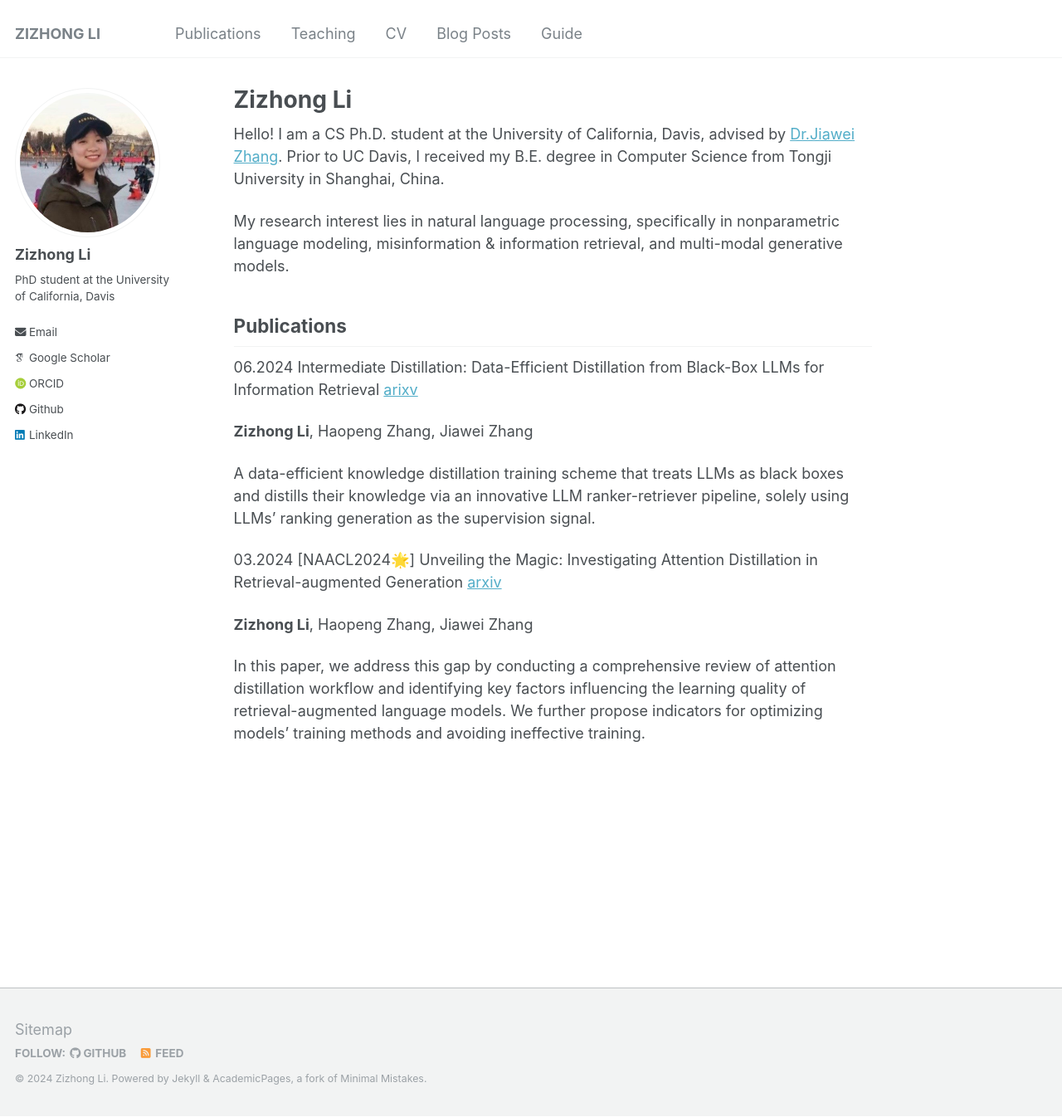
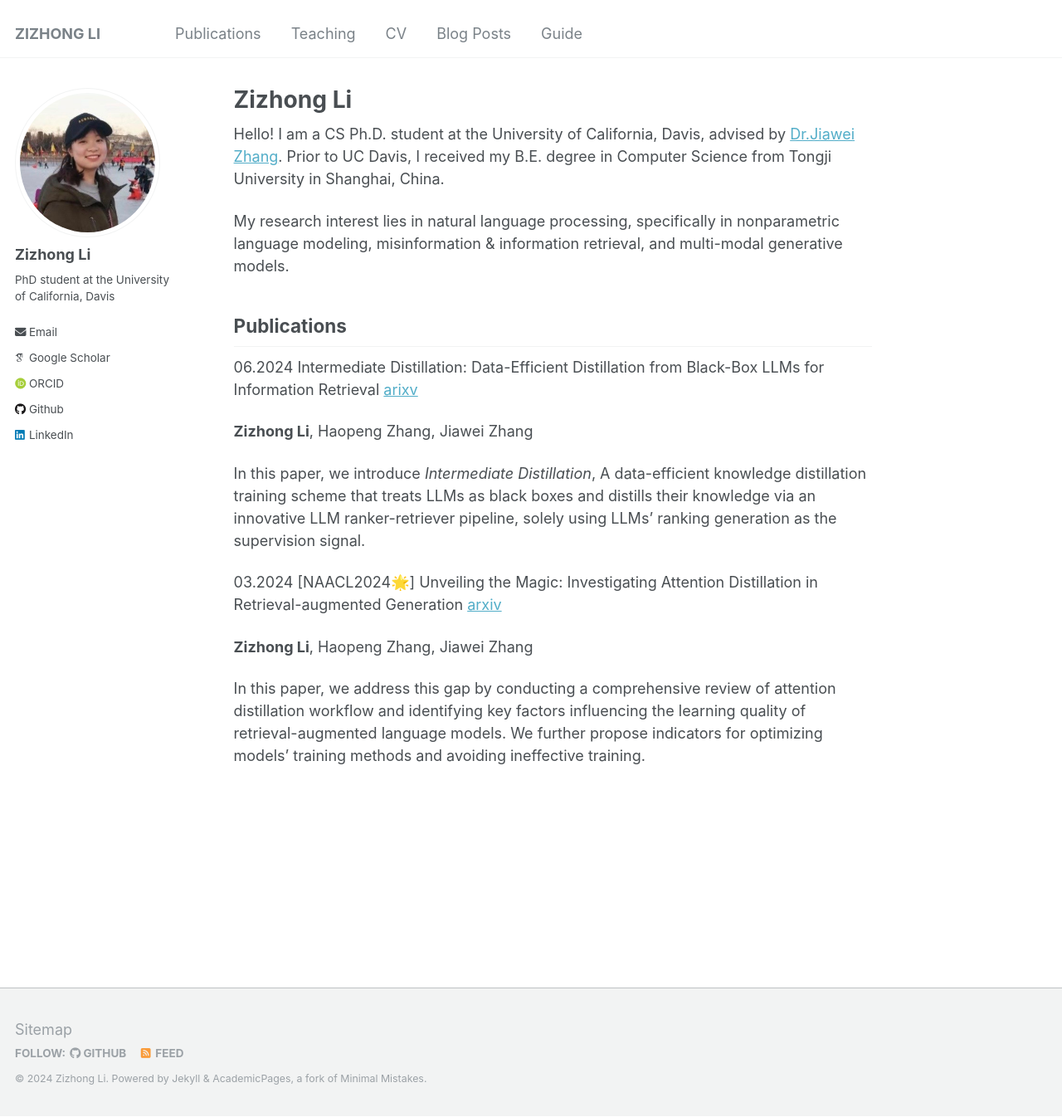
Before and after one commit to lizizhong/lizizhong.github.io, a Jekyll site: the page built from _pages/about.md, in a window 1280 px wide and 1346 px high. Shown: the whole window at 83% size. Built offline with Jekyll 4.4.1, drawn with Linux system fonts in a browser that asks for light colours; some web fonts are replaced.

Commit message:
Update about.md

```diff
--- a/_pages/about.md
+++ b/_pages/about.md
@@ -18,7 +18,7 @@ Publications
 
   **Zizhong Li**, Haopeng Zhang, Jiawei Zhang
 
-  A data-efficient knowledge distillation training scheme that treats LLMs as black boxes and distills their knowledge via an innovative LLM ranker-retriever pipeline, solely using LLMs' ranking generation as the supervision signal.
+  In this paper, we introduce *Intermediate Distillation*, A data-efficient knowledge distillation training scheme that treats LLMs as black boxes and distills their knowledge via an innovative LLM ranker-retriever pipeline, solely using LLMs' ranking generation as the supervision signal.
 
 03.2024 [NAACL2024🌟] Unveiling the Magic: Investigating Attention Distillation in Retrieval-augmented Generation  [arxiv](https://arxiv.org/abs/2402.11794)
 
```
